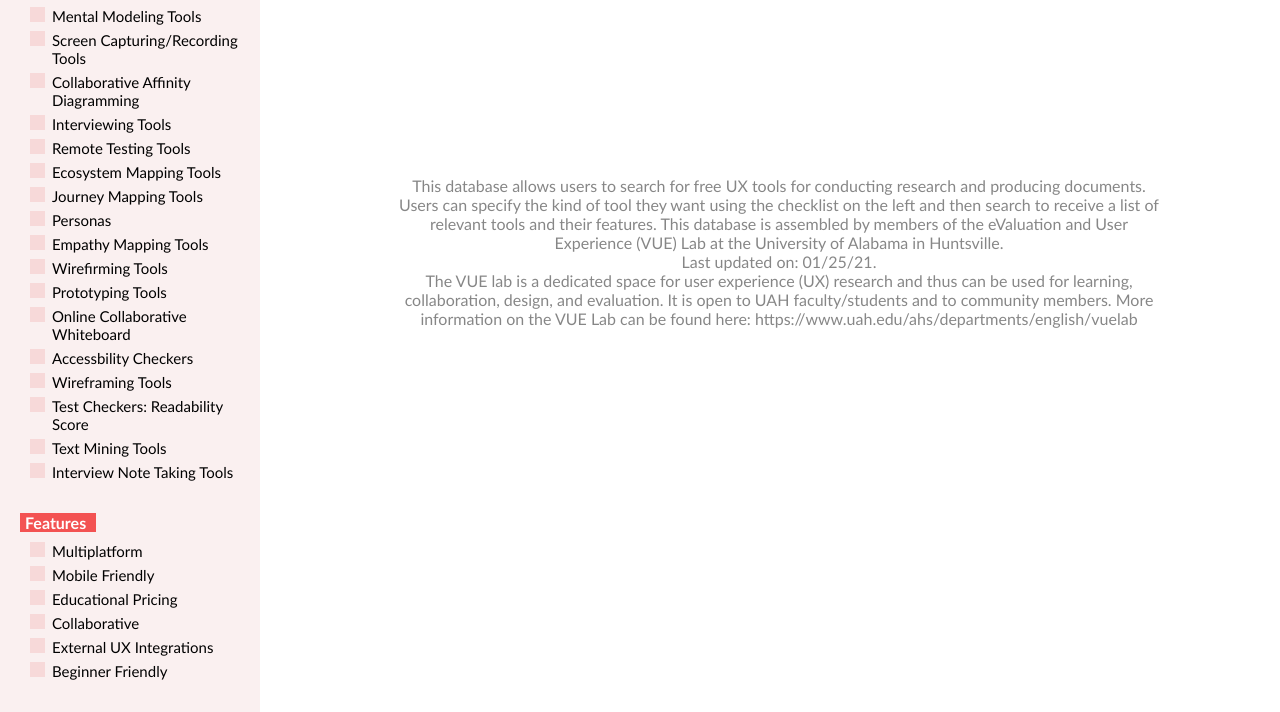
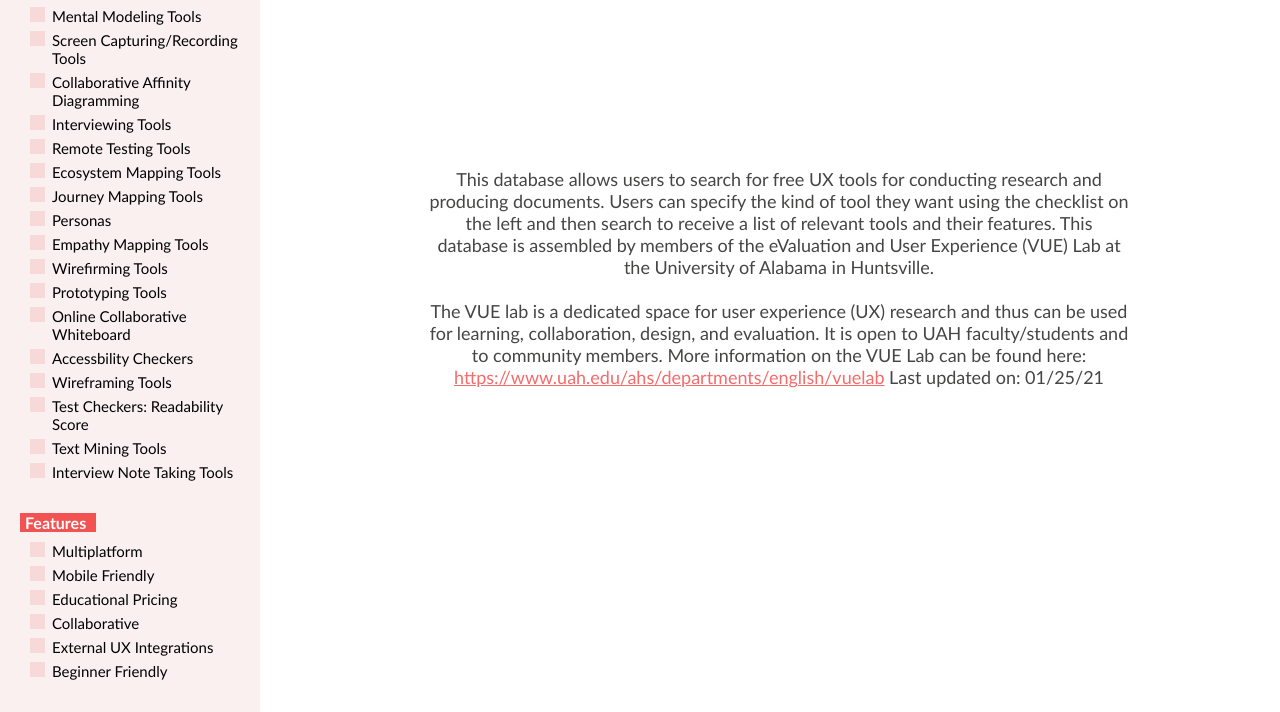
Before and after one commit to kayla-christop/uxdatabase, a website: page index.html in a window 1280 px wide. Both pictures are taken after a click on the element 798 px from the left and 359 px from the top of the page. Shown: the part 88-800 px from the top of the page. Drawn offline with Linux system fonts and the light colour scheme.

Commit message:
css and js tweaks

```diff
--- a/index.html
+++ b/index.html
@@ -48,7 +48,9 @@
           <div id="bottomtext" class="downArrow fadeinsecond"></div>
 
       <p id="about">
-        This database allows users to search for free UX tools for conducting research and producing documents. Users can specify the kind of tool they want using the checklist on the left and then search to receive a list of relevant tools and their features. This database is assembled by members of the eValuation and User Experience (VUE) Lab at the University of Alabama in Huntsville.<br>Last updated on: 01/25/21.<br>The VUE lab is a dedicated space for user experience (UX) research and thus can be used for learning, collaboration, design, and evaluation. It is open to UAH faculty/students and to community members. More information on the VUE Lab can be found here: https://www.uah.edu/ahs/departments/english/vuelab
+        This database allows users to search for free UX tools for conducting research and producing documents. Users can specify the kind of tool they want using the checklist on the left and then search to receive a list of relevant tools and their features. This database is assembled by members of the eValuation and User Experience (VUE) Lab at the University of Alabama in Huntsville.<br><br>The VUE lab is a dedicated space for user experience (UX) research and thus can be used for learning, collaboration, design, and evaluation. It is open to UAH faculty/students and to community members. More information on the VUE Lab can be found here: <a href=https://www.uah.edu/ahs/departments/english/vuelab style="color:rgb(243, 82, 82)">https://www.uah.edu/ahs/departments/english/vuelab</a>
+
+        Last updated on: 01/25/21
       </p>
     </div>
 
--- a/script.js
+++ b/script.js
@@ -203,7 +203,7 @@ window.addEventListener("load", async function(event) {
     });
 
     let isloaded = false;
-    this.setTimeout(function(){isloaded = true},2000)
+    this.setTimeout(function(){isloaded = true},2300)
 
     document.getElementById("bottomtext").onclick = function(){
         if (isloaded) {
@@ -211,7 +211,7 @@ window.addEventListener("load", async function(event) {
         document.getElementById("bottomtext").style["border-color"] =
         "white";
         document.getElementById("about").style.opacity = 1;
-        document.getElementById("homepage").style.transform = "translateY(-130px)";
+        document.getElementById("homepage").style.transform = "translateY(-140px)";
         };
       };
 });
--- a/styles.css
+++ b/styles.css
@@ -244,7 +244,7 @@ form {
     -moz-animation: fadeIn ease 5s;
     -o-animation: fadeIn ease 5s;
     -ms-animation: fadeIn ease 5s;
-    transition: 2s opacity;
+    transition: 1.5s opacity;
   }
 
 #intro {
@@ -269,7 +269,7 @@ form {
   -moz-animation: fadeIn ease 5s;
   -o-animation: fadeIn ease 5s;
   -ms-animation: fadeIn ease 5s;
-  transition: 2s opacity;
+  transition: 1.5s opacity;
 }
 
 @keyframes fadeIn {
@@ -350,10 +350,12 @@ form {
 
 #about {
   opacity: 0;
-  transition: 10s opacity;
+  transition: 5s opacity;
   text-align: center;
-  padding-left: 120px;
-  padding-right: 120px;
+  padding-left: 150px;
+  padding-right: 150px;
+  font-size: 18px;
+  color: #262625;
 }
 
 #homepage {
```
